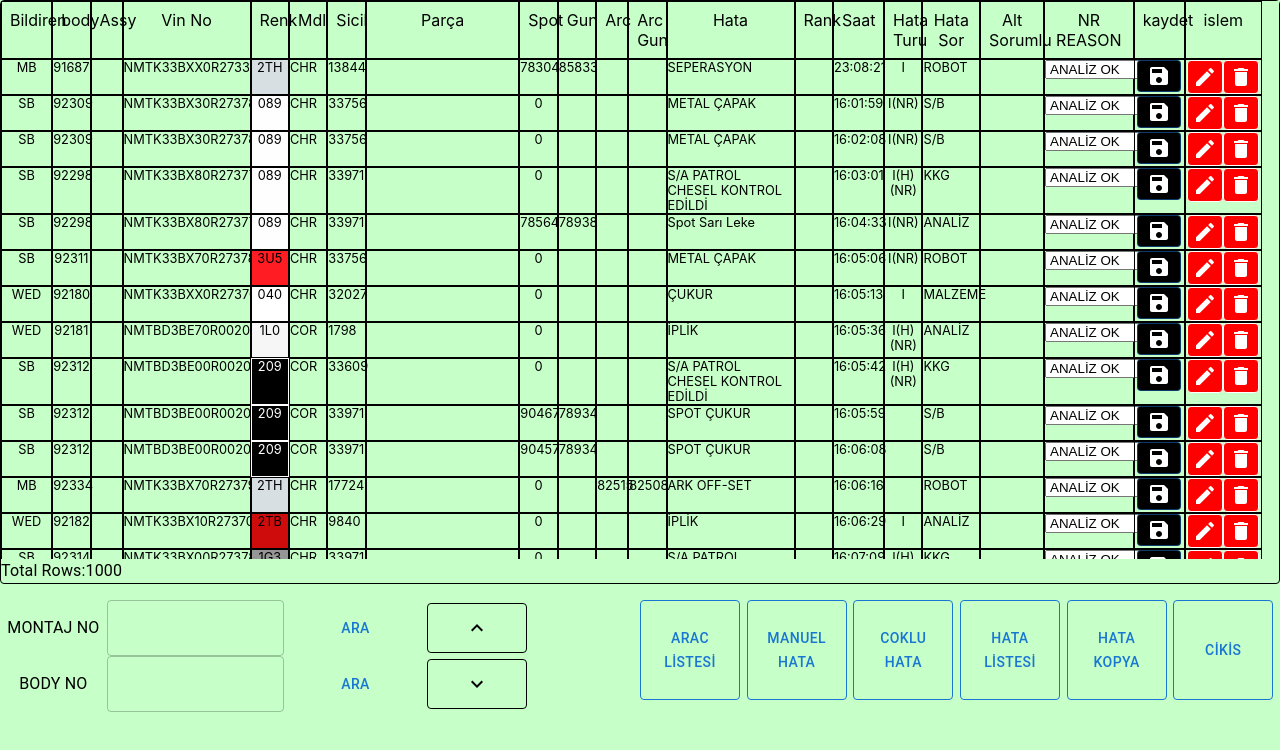
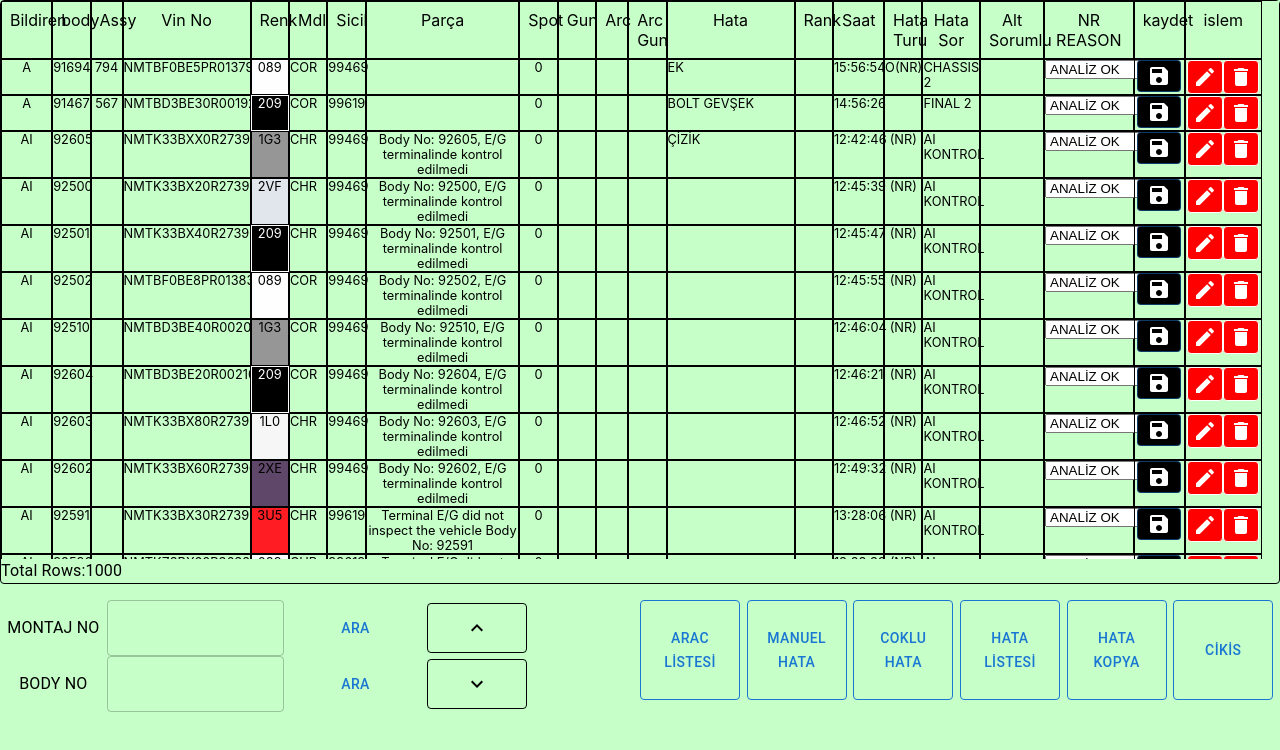
Before and after one commit to gizemsangur1/Toyota-Project, a React (Create React App) app: page /HataListeleme in a window 1280 px wide. Both pictures are taken after a click on the button "HATA LİSTESİ". Shown: the top 750 px of the page. Built offline with nearby package versions, Linux system fonts and the light colour scheme.

Commit message:
Hata listelemeye alfabetik siralama eklendi

```diff
--- a/src/components/BoxItem.js
+++ b/src/components/BoxItem.js
@@ -126,9 +126,10 @@ export default function BoxItem({ filterText }) {
   const selectedNrReasonAbbsCleaned = selectedNrReasonAbbs.map((item) =>
     item === null ? "" : item
   );
-  const filteredData = data.filter((item) =>
-    item.bodyNo.toString().includes(filterText.toLowerCase())
+  const filteredData = data.filter((item) =>data
+  .filter((item) => item.bodyNo.toString().includes(filterText.toLowerCase()))
   );
+  filteredData.sort((a, b) => a.depCode.localeCompare(b.depCode));
   const handleDelete = (index) => {
     const newData = [...data];
     newData.splice(index, 1);
```
